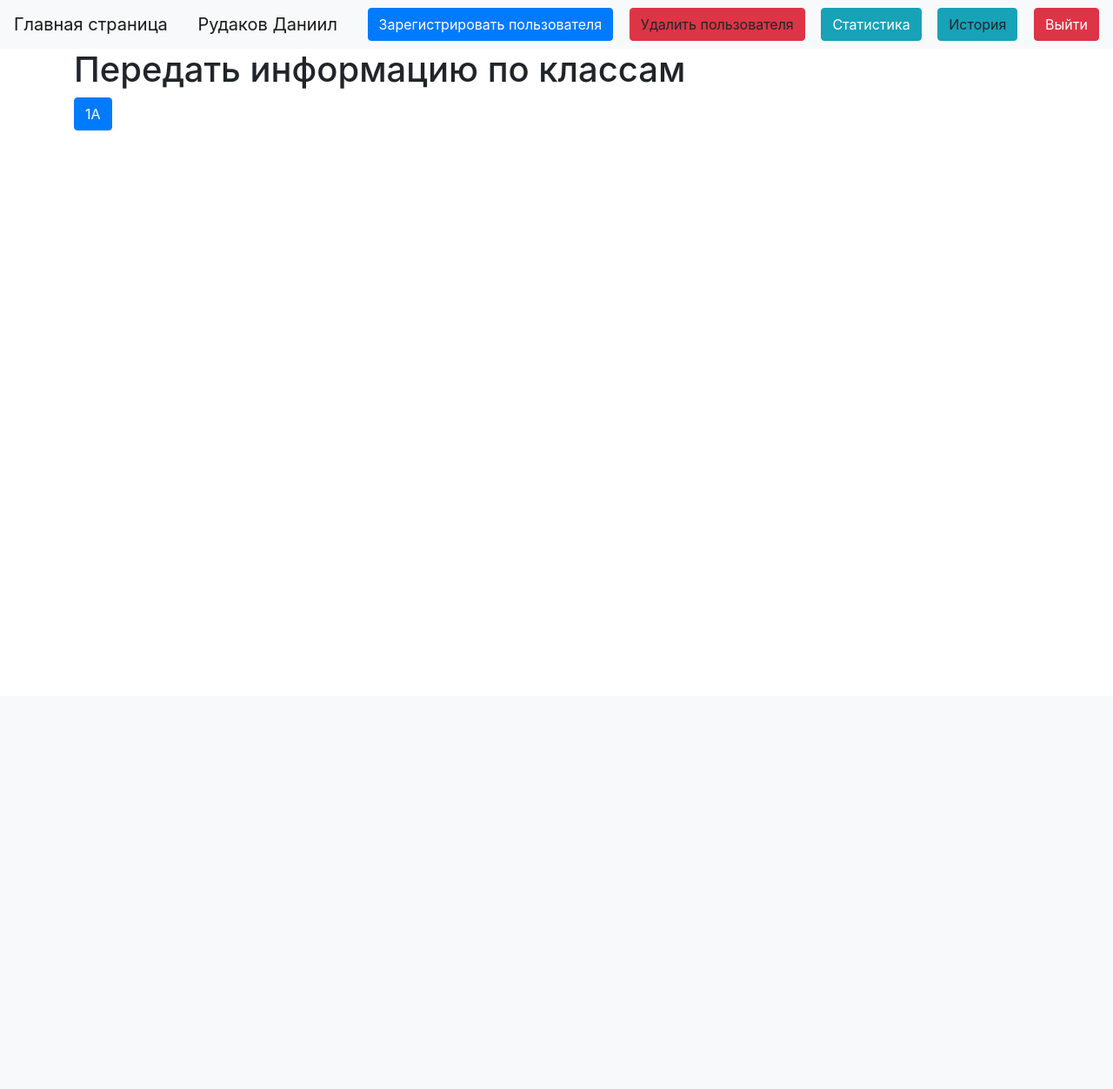
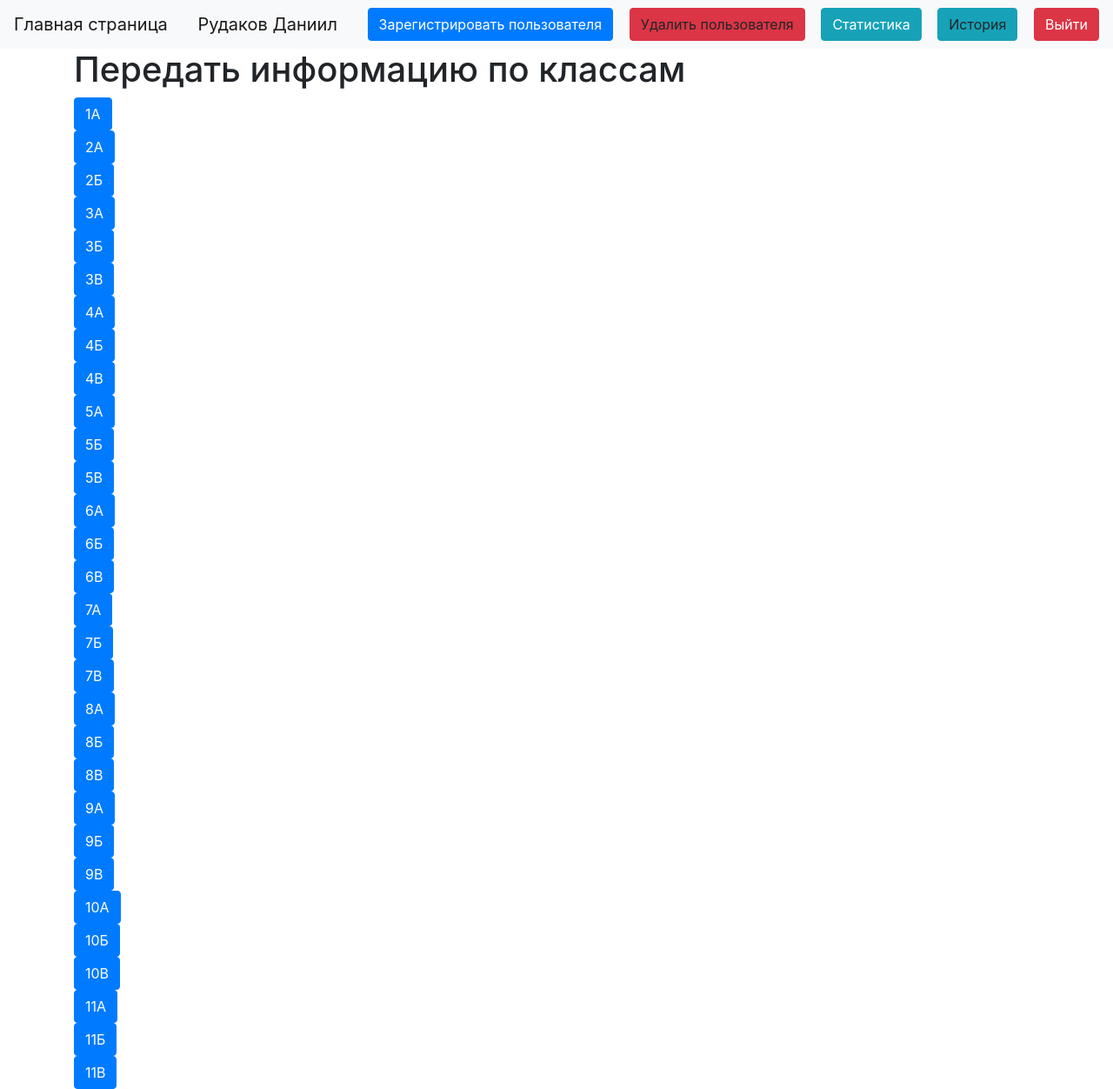
Before and after one commit to mc-Daniil/Flask_project, a Flask app: page / in a window 1280 px wide. Shown: the whole page at 87% size. Before the commit the page ends 150 px from the top, so only its background shows below. Run offline with Flask 3, Linux system fonts and the light colour scheme; a user stored in the database is signed in; some libraries are stand-ins or nearby versions.

Commit message:
More details

```diff
--- a/data/users.py
+++ b/data/users.py
@@ -16,6 +16,8 @@ class User(SqlAlchemyBase, UserMixin):
                               index=True, unique=True, nullable=True)
     hashed_password = sqlalchemy.Column(sqlalchemy.String, nullable=True)
     is_admin = sqlalchemy.Column(sqlalchemy.Boolean)
+    got = sqlalchemy.Column(sqlalchemy.Integer)
+    got_pupils = sqlalchemy.Column(sqlalchemy.Integer)
 
     kilograms = orm.relationship("Kilograms", back_populates='user')
 
--- /dev/null
+++ b/db/1A.txt
@@ -0,0 +1,4 @@
+Вася Пупкин
+Иван Иванов
+Арсен Арменович
+Лунтик
--- a/server.py
+++ b/server.py
@@ -3,9 +3,9 @@ from data import db_session
 from data.kilograms import Kilograms
 from forms.user import RegisterForm, LoginForm
 from data.users import User
-from flask_login import LoginManager, login_user, logout_user, login_required
+from flask_login import LoginManager, login_user, logout_user, login_required, current_user
 from data.A1 import A1
-from forms.pupil import PostForm
+from forms.pupil import Post1A
 
 app = Flask(__name__)
 app.config['SECRET_KEY'] = "Машина дикая"
@@ -40,8 +40,13 @@ def stats():
 
 
 @app.route("/post1a", methods=["GET", "POST"])
+@login_required
 def post1a():
-    return render_template("post_form.html", title="1А")
+    form = Post1A()
+    if form.validate_on_submit():
+        db_sess = db_session.create_session()
+
+    return render_template("post_form.html", title="1А", form=form)
 
 
 @app.route('/logout')
--- a/templates/index.html
+++ b/templates/index.html
@@ -3,6 +3,35 @@
 {% block content %}
 {% if current_user.is_authenticated %}
 <h1>Передать информацию по классам</h1>
-<a class="btn btn-primary" href="/post1a">1А</a>
+<a class="btn btn-primary" href="/post1a">1А</a></br>
+<a class="btn btn-primary" href="/post1a">2А</a></br>
+<a class="btn btn-primary" href="/post1a">2Б</a></br>
+<a class="btn btn-primary" href="/post1a">3А</a></br>
+<a class="btn btn-primary" href="/post1a">3Б</a></br>
+<a class="btn btn-primary" href="/post1a">3В</a></br>
+<a class="btn btn-primary" href="/post1a">4А</a></br>
+<a class="btn btn-primary" href="/post1a">4Б</a></br>
+<a class="btn btn-primary" href="/post1a">4В</a></br>
+<a class="btn btn-primary" href="/post1a">5А</a></br>
+<a class="btn btn-primary" href="/post1a">5Б</a></br>
+<a class="btn btn-primary" href="/post1a">5В</a></br>
+<a class="btn btn-primary" href="/post1a">6А</a></br>
+<a class="btn btn-primary" href="/post1a">6Б</a></br>
+<a class="btn btn-primary" href="/post1a">6В</a></br>
+<a class="btn btn-primary" href="/post1a">7А</a></br>
+<a class="btn btn-primary" href="/post1a">7Б</a></br>
+<a class="btn btn-primary" href="/post1a">7В</a></br>
+<a class="btn btn-primary" href="/post1a">8А</a></br>
+<a class="btn btn-primary" href="/post1a">8Б</a></br>
+<a class="btn btn-primary" href="/post1a">8В</a></br>
+<a class="btn btn-primary" href="/post1a">9А</a></br>
+<a class="btn btn-primary" href="/post1a">9Б</a></br>
+<a class="btn btn-primary" href="/post1a">9В</a></br>
+<a class="btn btn-primary" href="/post1a">10А</a></br>
+<a class="btn btn-primary" href="/post1a">10Б</a></br>
+<a class="btn btn-primary" href="/post1a">10В</a></br>
+<a class="btn btn-primary" href="/post1a">11А</a></br>
+<a class="btn btn-primary" href="/post1a">11Б</a></br>
+<a class="btn btn-primary" href="/post1a">11В</a></br>
 {% endif %}
 {% endblock %}
```
Also changed, not shown: forms/pupil.py (+6 -4 lines), templates/post_form.html (+19 -0 lines), db/base.db.
